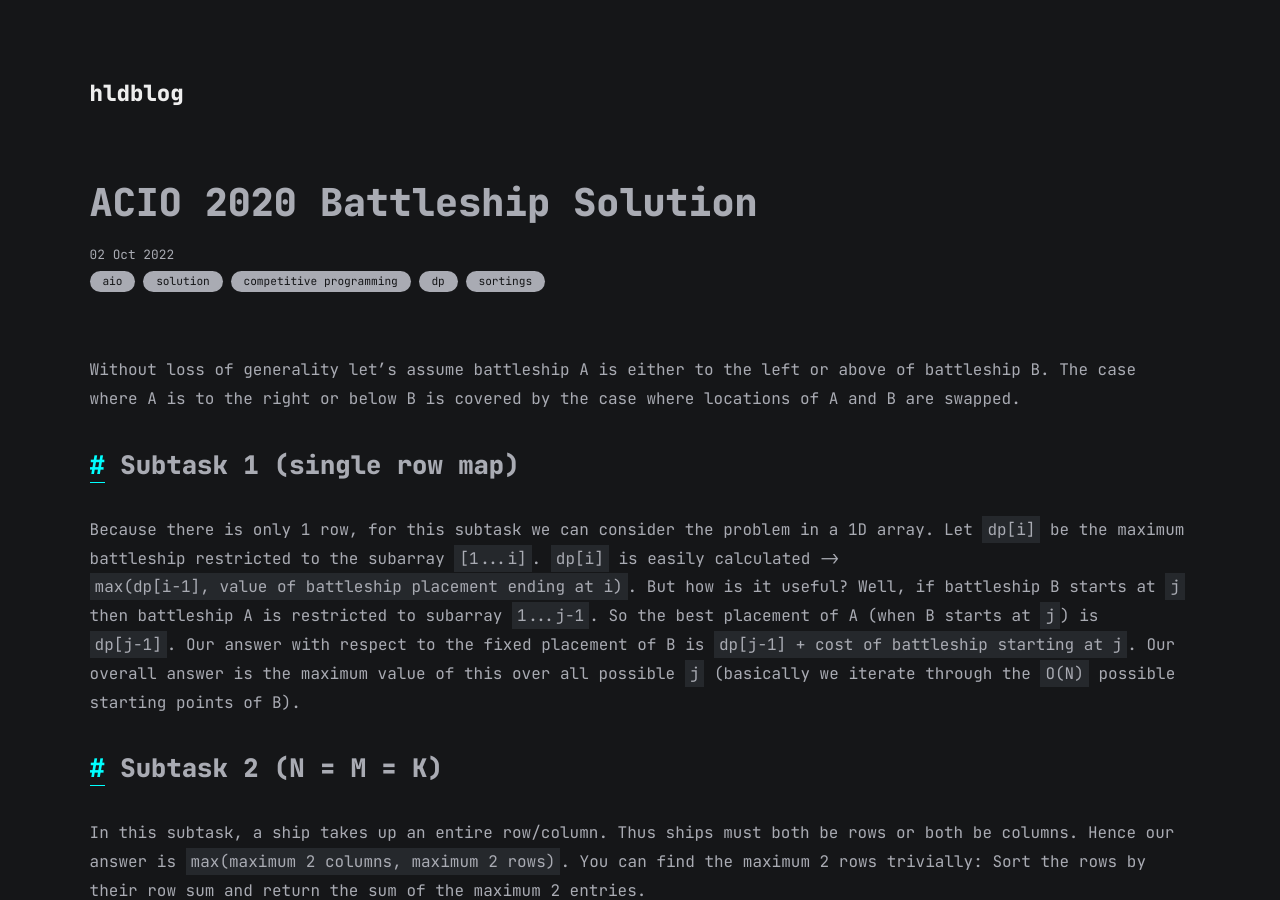
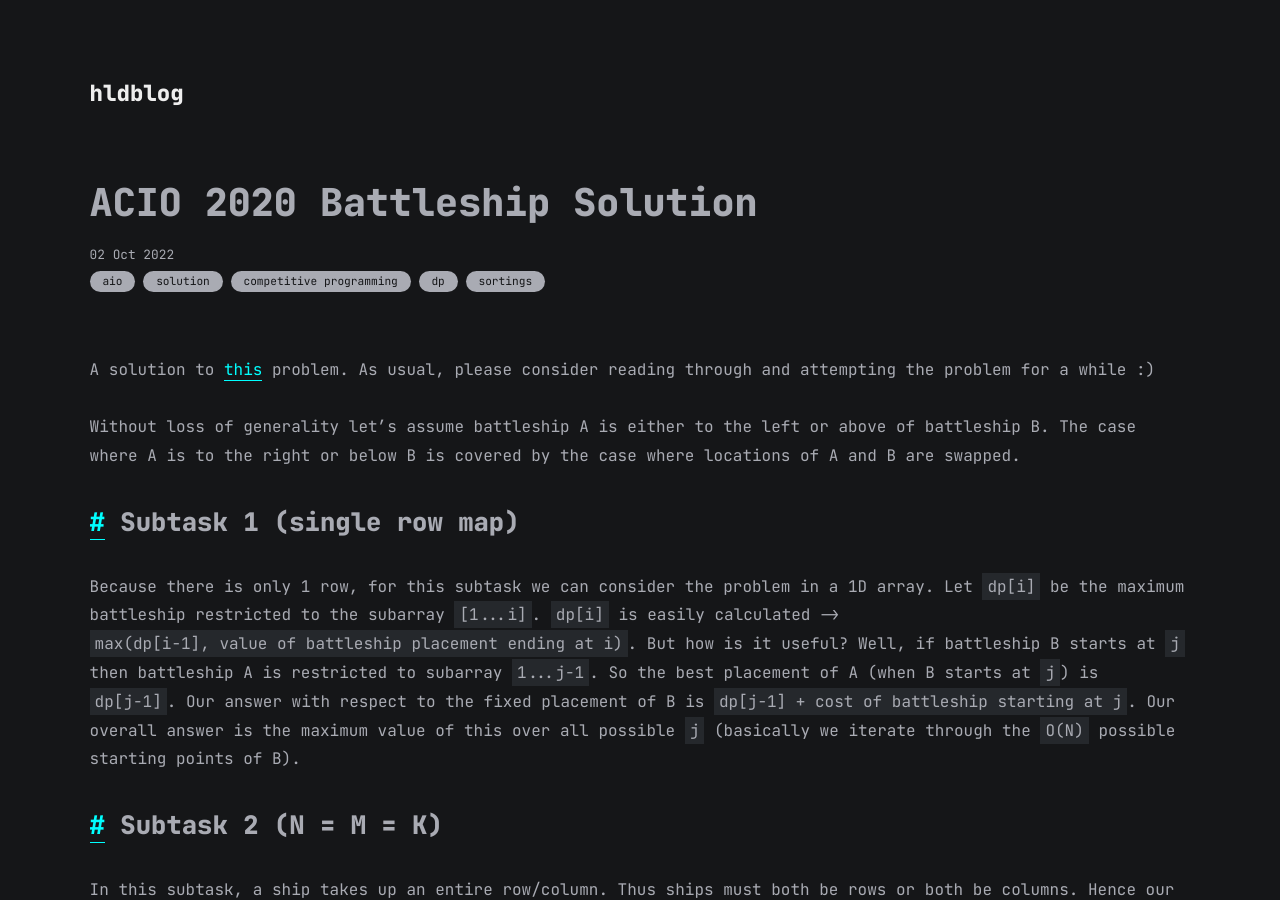
Before and after one commit to heavylightdecomp/blog, a Jekyll site: the page built from all_collections/_posts/2022-10-02-acio-2020-battleship.md, in a window 1280 px wide and 900 px high. Built offline with Jekyll 4.4.1, drawn with Linux system fonts in a browser that asks for light colours.

Commit message:
forewords

```diff
--- a/all_collections/_posts/2022-10-02-acio-2020-battleship.md
+++ b/all_collections/_posts/2022-10-02-acio-2020-battleship.md
@@ -5,6 +5,8 @@ date: 2022-10-02
 categories: ["aio", "solution", "competitive programming", "dp", "sortings"]
 mathjax: true
 ---
+A solution to [this](https://orac2.info/problem/acio20contest0battleship/) problem. As usual, please consider reading through and attempting the problem for a while :)
+
 Without loss of generality let's assume battleship A is either to the left or above of battleship B. The case where A is to the right or below B is covered by the case where locations of A and B are swapped.
 
 ### Subtask 1 (single row map)
```
